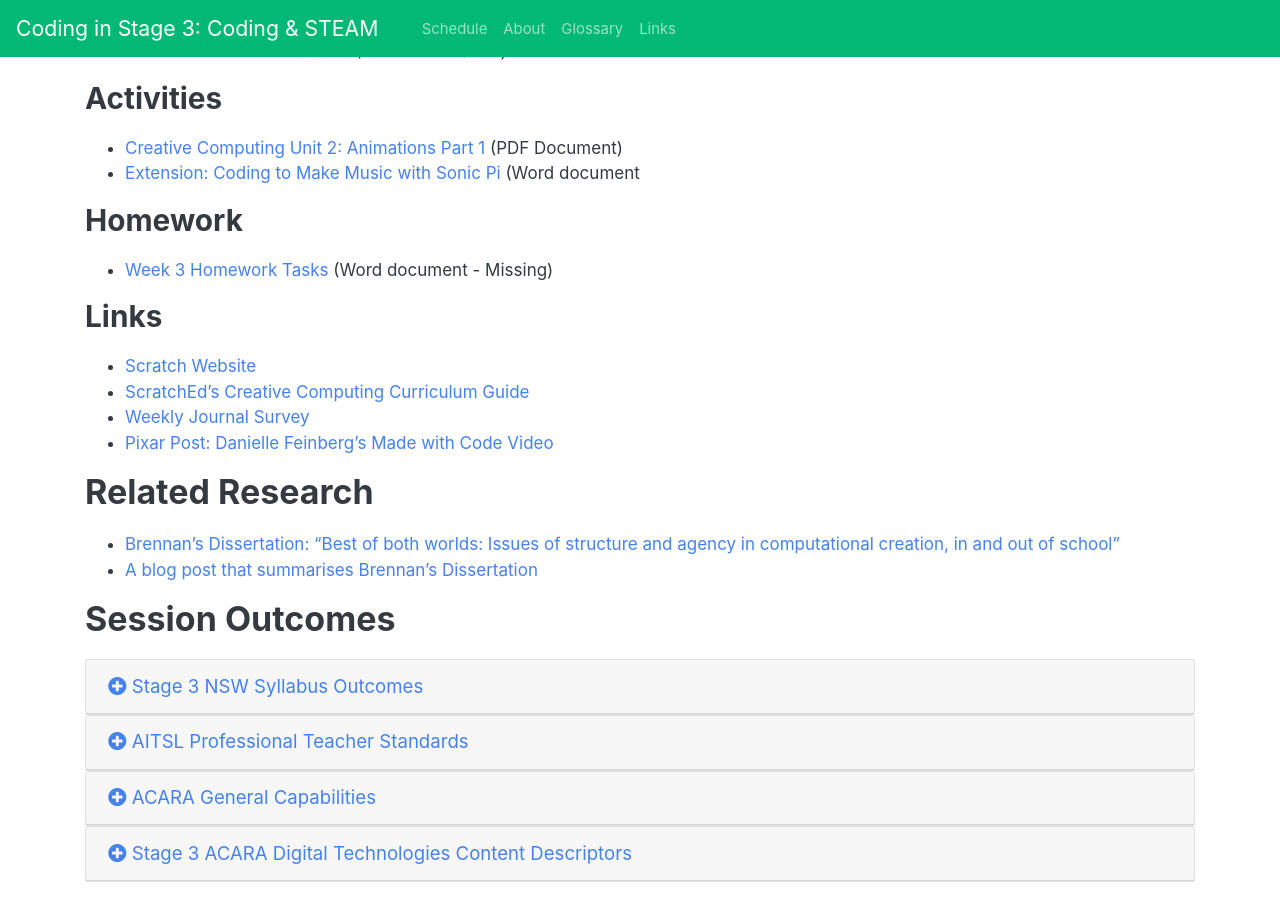
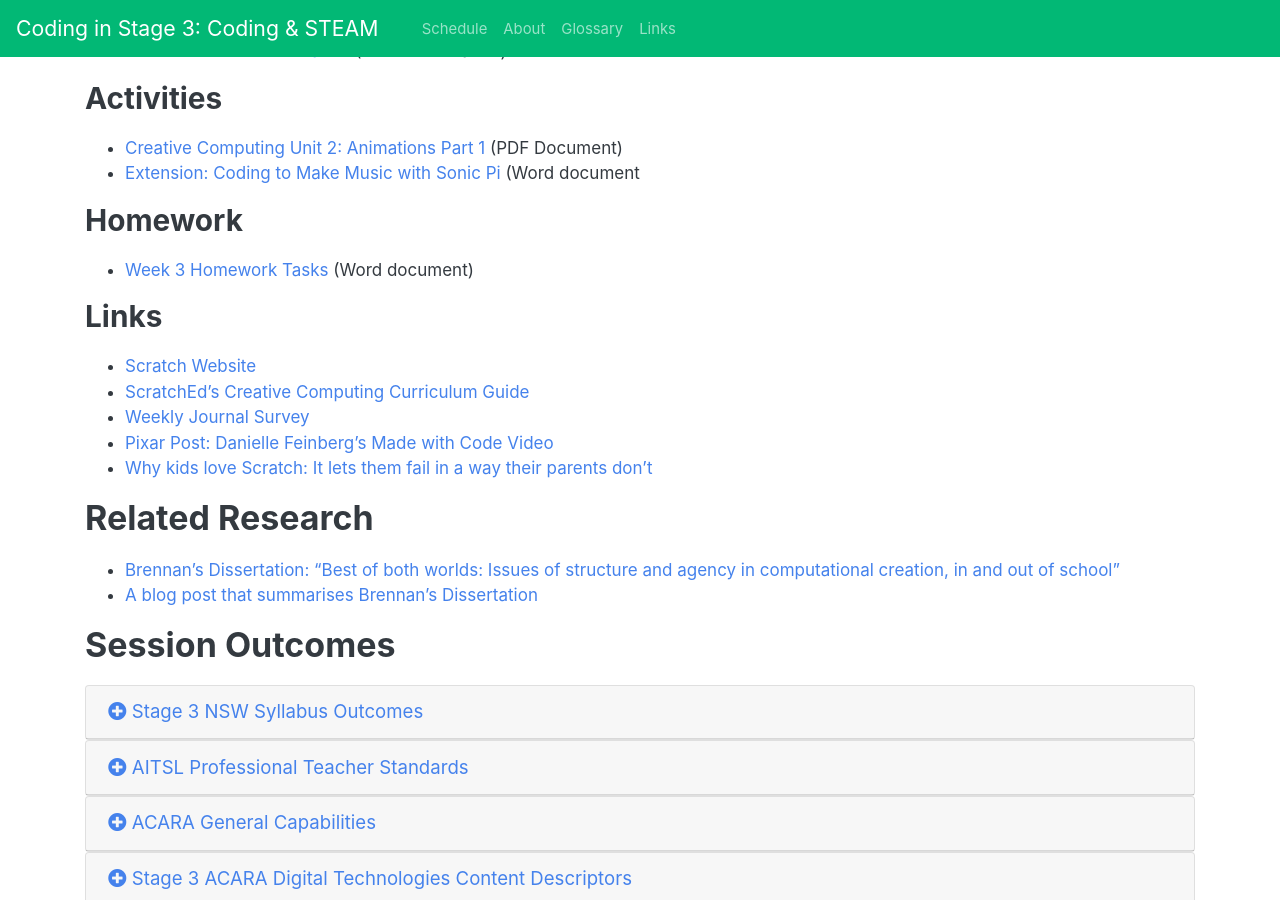
Before and after one commit to cs4s/2018, a Jekyll site: the page built from steam/week-3/index.md, in a window 1280 px wide and 900 px high, scrolled down 756 px. Built offline with Jekyll 4.4.1, drawn with Linux system fonts in a browser that asks for light colours.

Commit message:
Changes STEAM Week 3 to include Homework tasks document link

```diff
--- a/steam/week-3/index.md
+++ b/steam/week-3/index.md
@@ -9,7 +9,7 @@ title: Coding in Stage 3 - Coding & STEAM - Week 3
 
 In the Coding and the Creative Arts sessions, you will learn about how the teaching of Coding can be linked to the outcomes in **Creative Arts**, including *Visual Arts*, *Music* and *Drama*.
 
-This session’s activities have been adapted from *Unit 2 (Animations)* of the *Creative Computing Curriculum guide*.
+This session's activities have been adapted from *Unit 2 (Animations)* of the *Creative Computing Curriculum guide*.
 The “big idea” behind Unit 2 is the encouragement of “creative diversity” when teaching students Coding with Scratch.
 The activities that you will participate in today involve the creating of scripts for characters in Scratch to act out, composing and playing digital music, creating images and combining these creations together.
 
@@ -34,7 +34,7 @@ In the Part 1 session, we will focus on three activities from Unit 2 of the Crea
 
 ### Homework
 
-- [Week 3 Homework Tasks]({{ site.drive_url | append: '' }}) (Word document - Missing)
+- [Week 3 Homework Tasks]({{ site.drive_url | append: '1KHPkW7tNRMJPKYbrrLSV_66DrgT5TjvF' }}) (Word document)
 
 ### Links
 
@@ -42,6 +42,7 @@ In the Part 1 session, we will focus on three activities from Unit 2 of the Crea
 - [ScratchEd's Creative Computing Curriculum Guide](http://scratched.gse.harvard.edu/guide/){:target="_blank"}
 - [Weekly Journal Survey](https://www.surveymonkey.com/r/uon_coding_journal){:target="_blank"}
 - [Pixar Post: Danielle Feinberg's Made with Code Video](https://www.pixarpost.com/2014/06/danielle-feinbergs-made-with-code.html){:target="_blank"}
+- [Why kids love Scratch: It lets them fail in a way their parents don’t](https://qz.com/209561/why-kids-love-scratch-it-lets-them-fail-in-a-way-their-parents-dont/){:target="_blank"}
 
 ## Related Research
 
```
